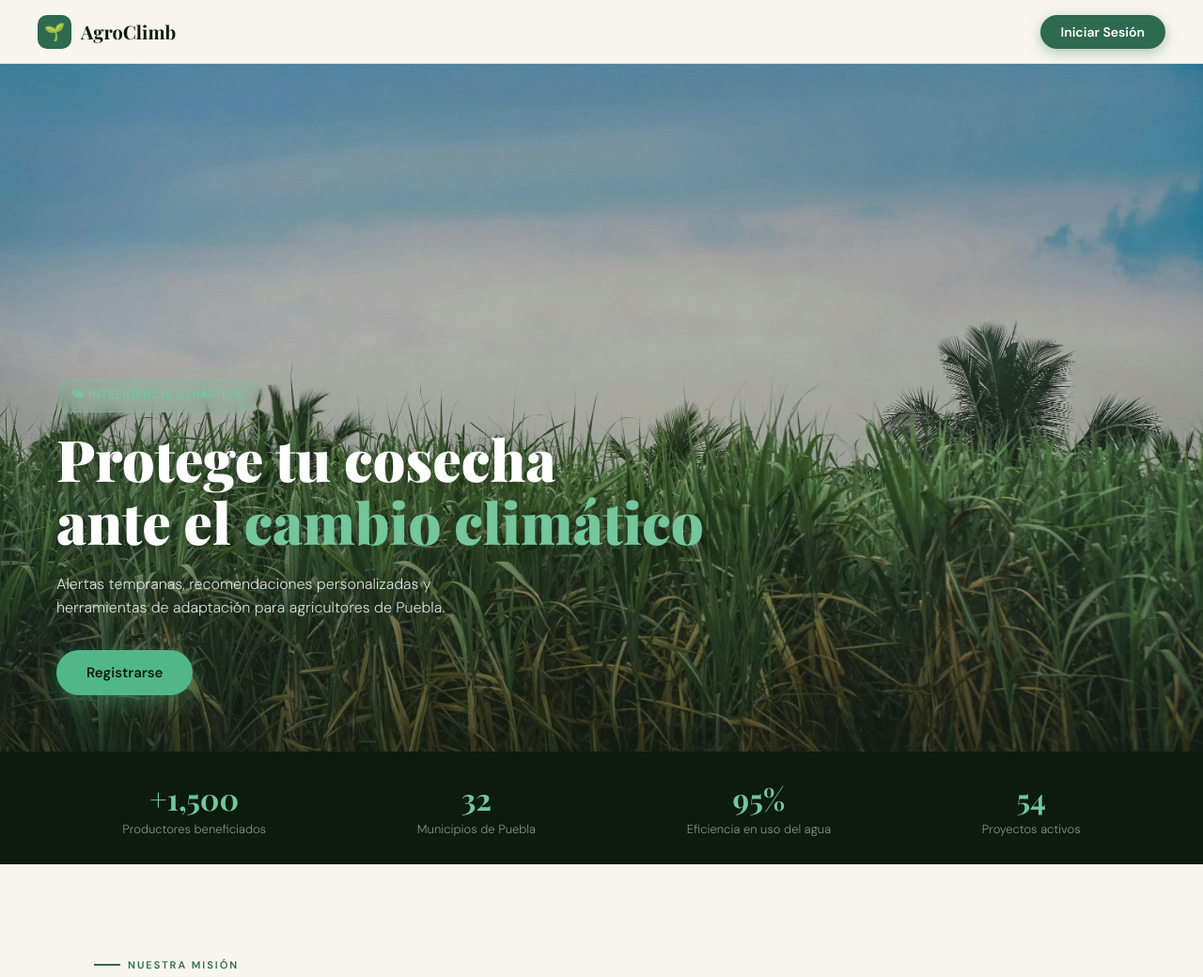
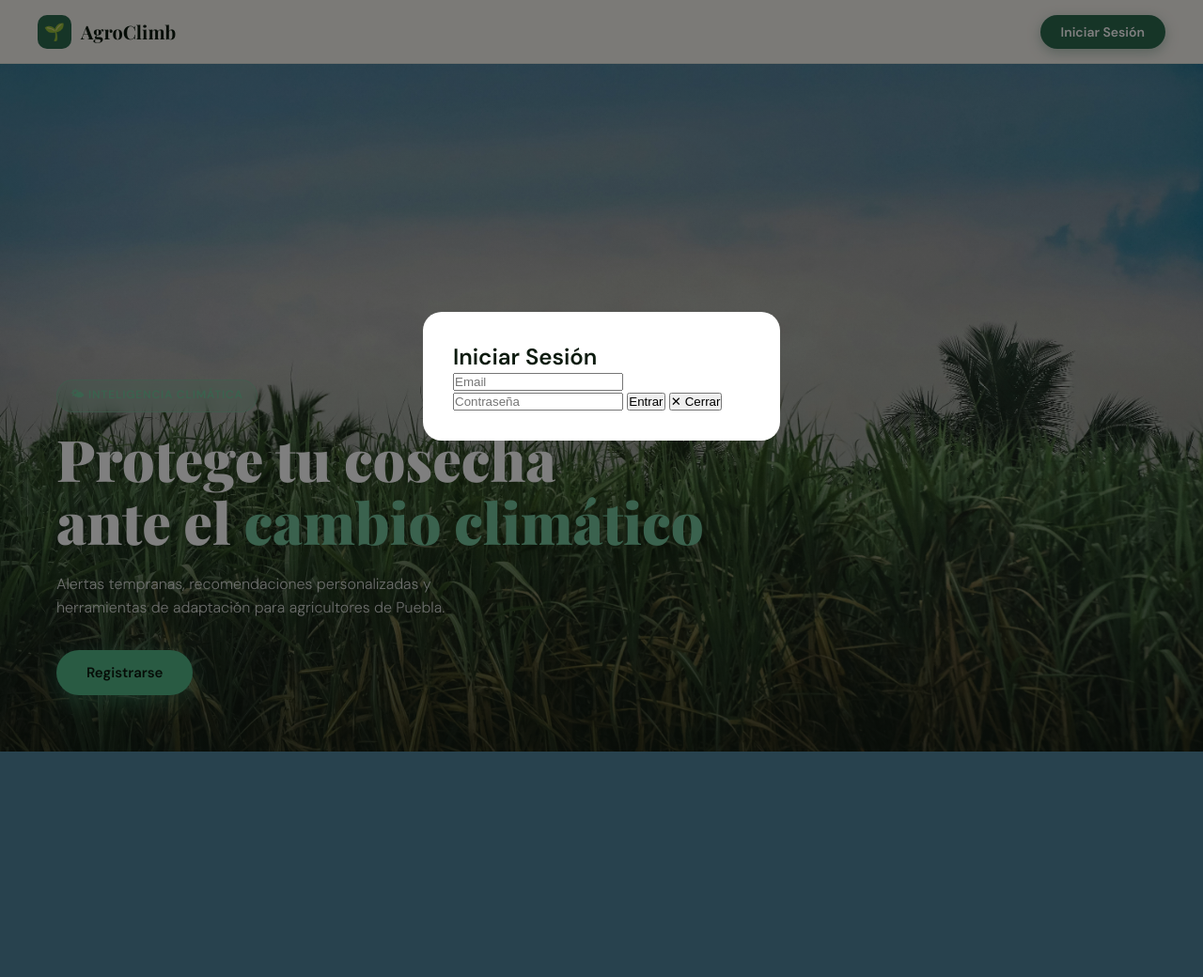
Before and after one commit to DiegoEustaquio12/MyHack, a Flask app: page / in a window 1280 px wide. Shown: the top 1040 px of the page at 94% size. After the commit the page ends 800 px from the top, so only its background shows below. Run offline with Flask 3, Linux system fonts and the light colour scheme.

Commit message:
login flotante

```diff
--- a/app/templates/index.html
+++ b/app/templates/index.html
@@ -17,7 +17,7 @@
 
     <div class="nav-actions">
 
-      <button class="btn-primary">Iniciar Sesión</button>
+      <button class="btn-primary onclick="abrirModal()">Iniciar Sesión</button>
     </div>
   </nav>
 
@@ -84,5 +84,19 @@
     <a href="#">Contacto: DelphiDevelopersCompany@gmail.com</a>
   </footer>
 
+  <!-- Fondo oscuro -->
+<div id="modal" style="display:none; position:fixed; inset:0; background:rgba(0,0,0,0.5); z-index:200; display:flex; align-items:center; justify-content:center;">
+
+  <!-- Tarjeta del formulario -->
+  <div style="background:white; border-radius:20px; padding:32px; width:90%; max-width:380px;">
+    <h2>Iniciar Sesión</h2>
+    <input type="email" placeholder="Email" />
+    <input type="password" placeholder="Contraseña" />
+    <button>Entrar</button>
+    <button onclick="cerrarModal()">✕ Cerrar</button>
+  </div>
+
+</div>
+
 </body>
 </html>
```
